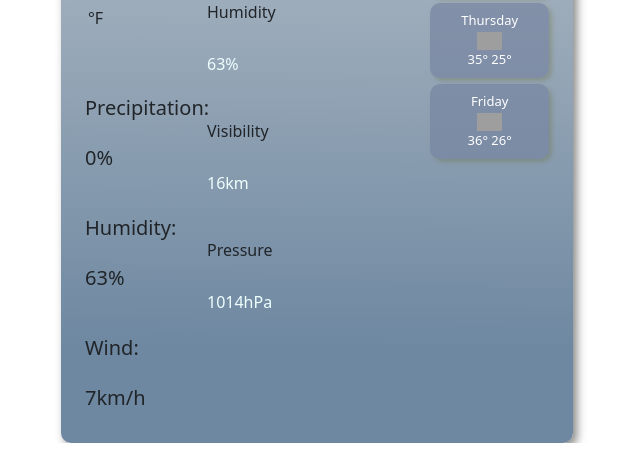
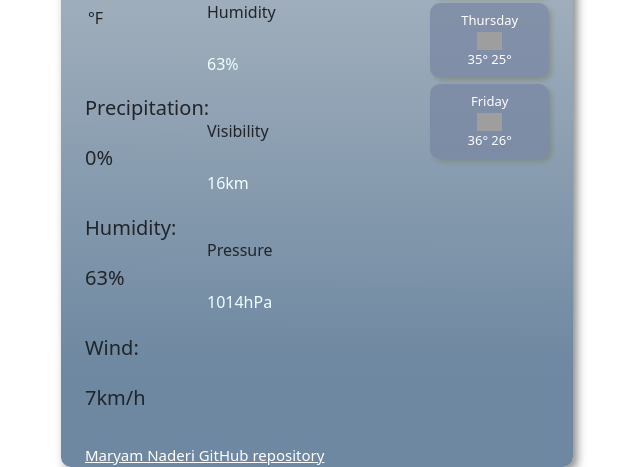
Before and after one commit to nmaryy/nmaryy, a plain HTML site: page index.html in a window 1280 px wide. Shown: the part 616-1083 px from the top of the page, without its empty margins (323-963 px from the left). Before the commit the page ends 1059 px from the top, so only its background shows below. Drawn offline with nearby package versions, Linux system fonts and the light colour scheme; grey boxes are pictures that could not be loaded.

Commit message:
link added

```diff
--- a/index.html
+++ b/index.html
@@ -174,6 +174,11 @@
             </ul>
           </div>
         </div>
+        <div class="link">
+          <a href="https://github.com/nmaryy/nmaryy"
+            >Maryam Naderi GitHub repository</a
+          >
+        </div>
       </div>
     </div>
     <script src="app.js"></script>
--- a/style.css
+++ b/style.css
@@ -187,3 +187,8 @@ form {
 .head h1 {
   text-transform: capitalize;
 }
+
+.link a {
+  color: white;
+  font-size: 15px;
+}
```
